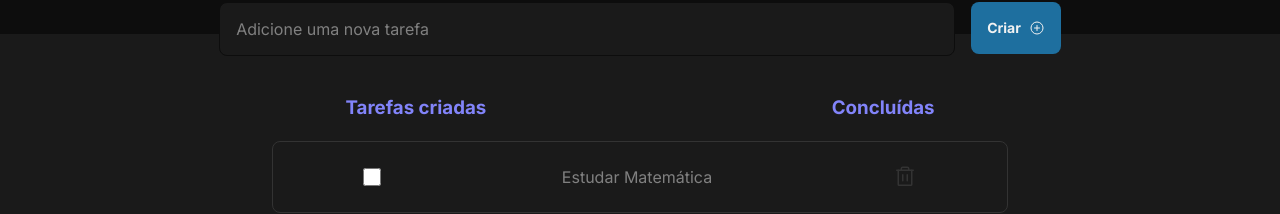
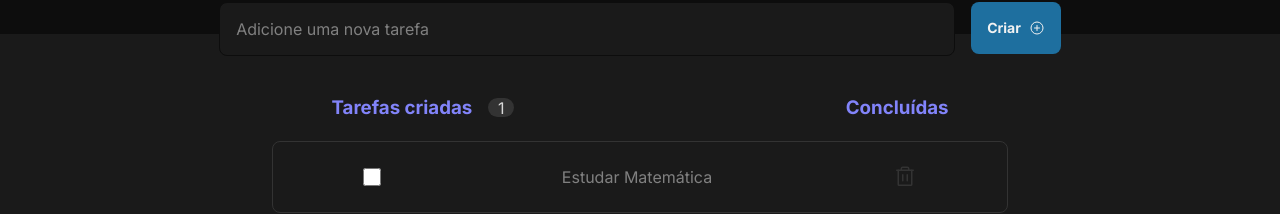
Before and after one commit to souzalipe/Todoo-Rocket, a React (Vite) app in the folder Todoo-Rocket/: page / in a window 1280 px wide. Shown: the part 174-388 px from the top of the page. Built offline with nearby package versions, Linux system fonts and the light colour scheme.

Commit message:
feat: adiciona contador de tarefas criadas no componente Post

```diff
--- a/Todoo-Rocket/src/components/Post.jsx
+++ b/Todoo-Rocket/src/components/Post.jsx
@@ -67,6 +67,9 @@ export function Post({ id , value }) {
         <div className={style.header}>
           <div className={style.createdTaskContainer}>
             <h3>Tarefas criadas</h3>
+            <div className={style.taskCounter}>
+             {tasks.length}
+            </div>
           </div>
 
           <div className={style.completedTaskContainer}>
--- a/Todoo-Rocket/src/styles/Post.module.css
+++ b/Todoo-Rocket/src/styles/Post.module.css
@@ -6,7 +6,21 @@
 
 .createdTaskContainer {
     gap: 1rem;
+    display: flex;
     color: var(--purple);
+}
+
+.taskCounter {
+  height: 19px;
+  width: 26px;
+  display: flex;
+  align-items: center;
+  justify-content: center;
+  margin-top: 2px;
+  padding: 8px;
+  border-radius: 18px;
+  color: var(--gray-200);
+  background: var(--gray-400);
 }
 
 .completedTaskContainer {
```
